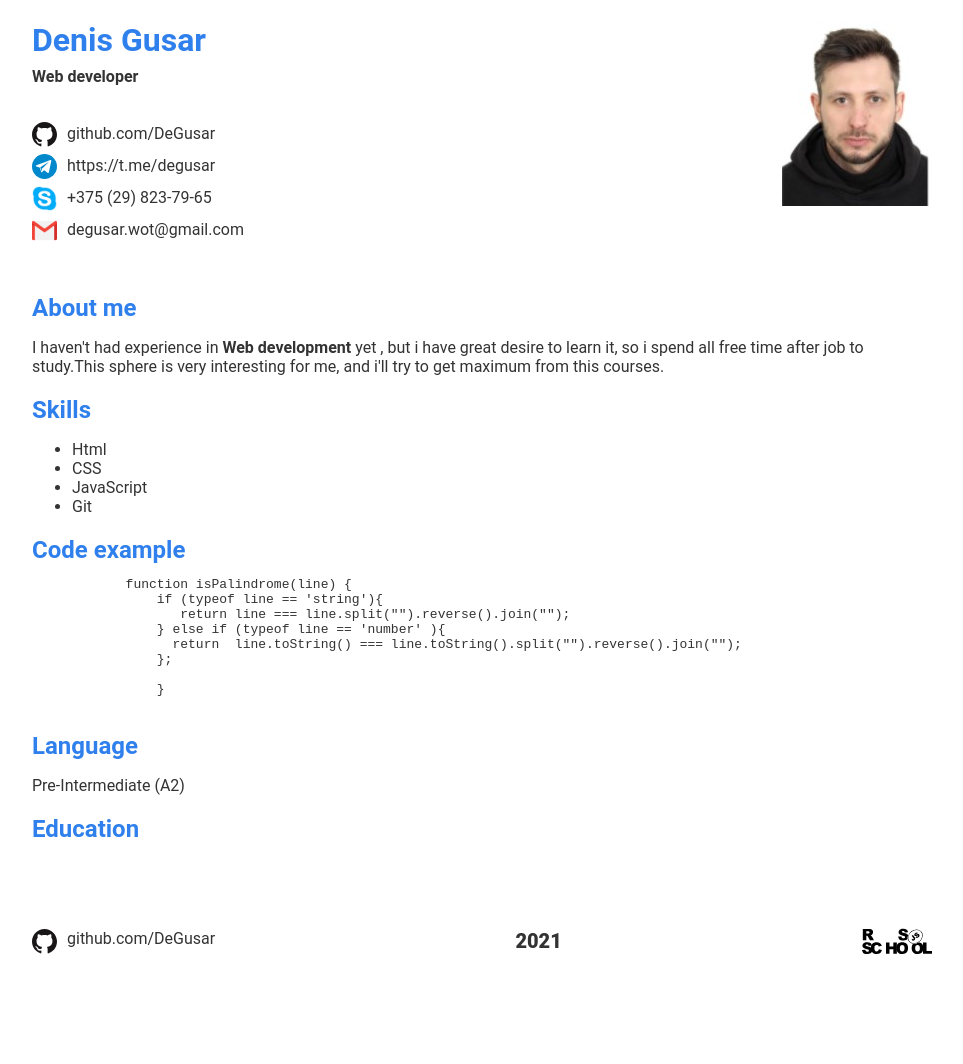
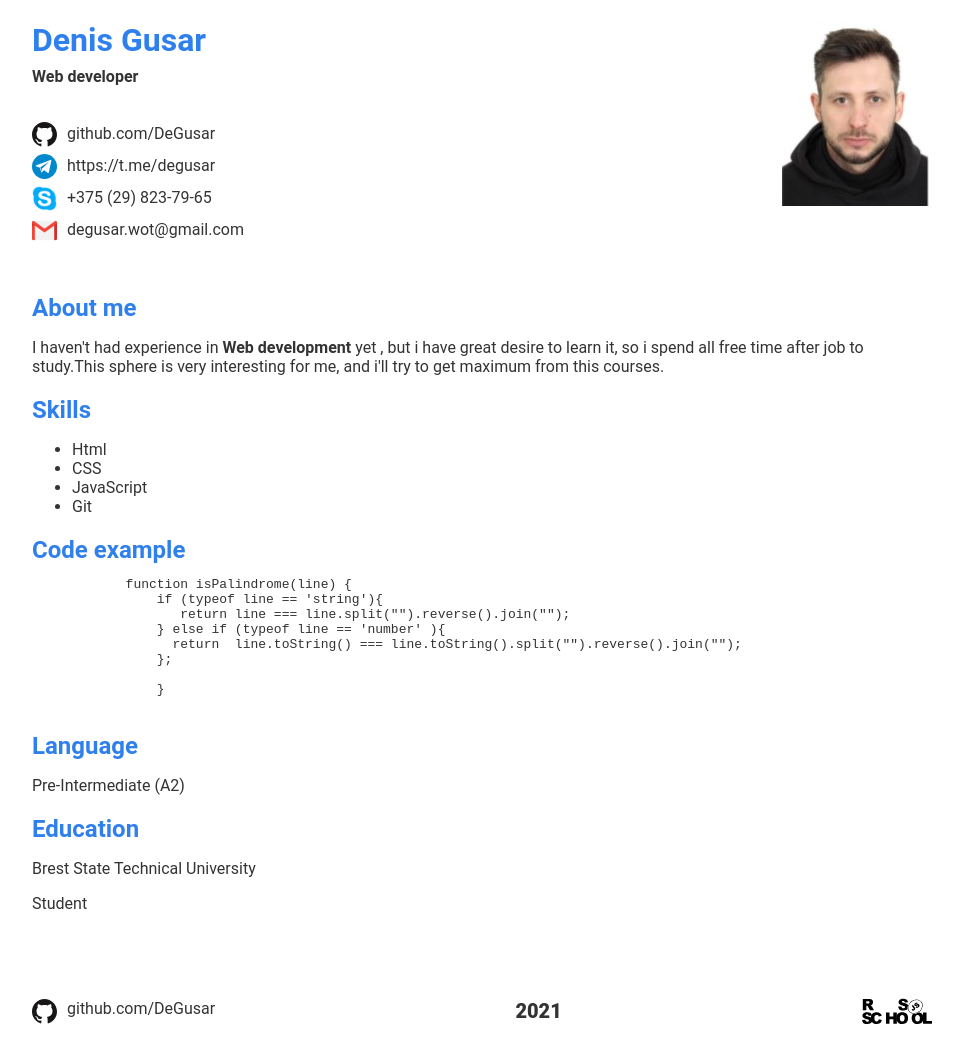
Before and after one commit to DeGusar/rsschool-cv, a plain HTML site: page index.html in a window 1280 px wide. Shown: the whole page, without its empty margins (158-1121 px from the left). Before the commit the page ends 999 px from the top, so only its background shows below. Drawn offline with Linux system fonts and the light colour scheme.

Commit message:
feat: add education

```diff
--- a/index.html
+++ b/index.html
@@ -67,6 +67,8 @@
         </section>
         <section>
             <h2>Education</h2>
+            <p>Brest State Technical University</p>
+            <p>Student</p>
         </section>
 
     </main>
```
Also changed, not shown: 1 other file.
